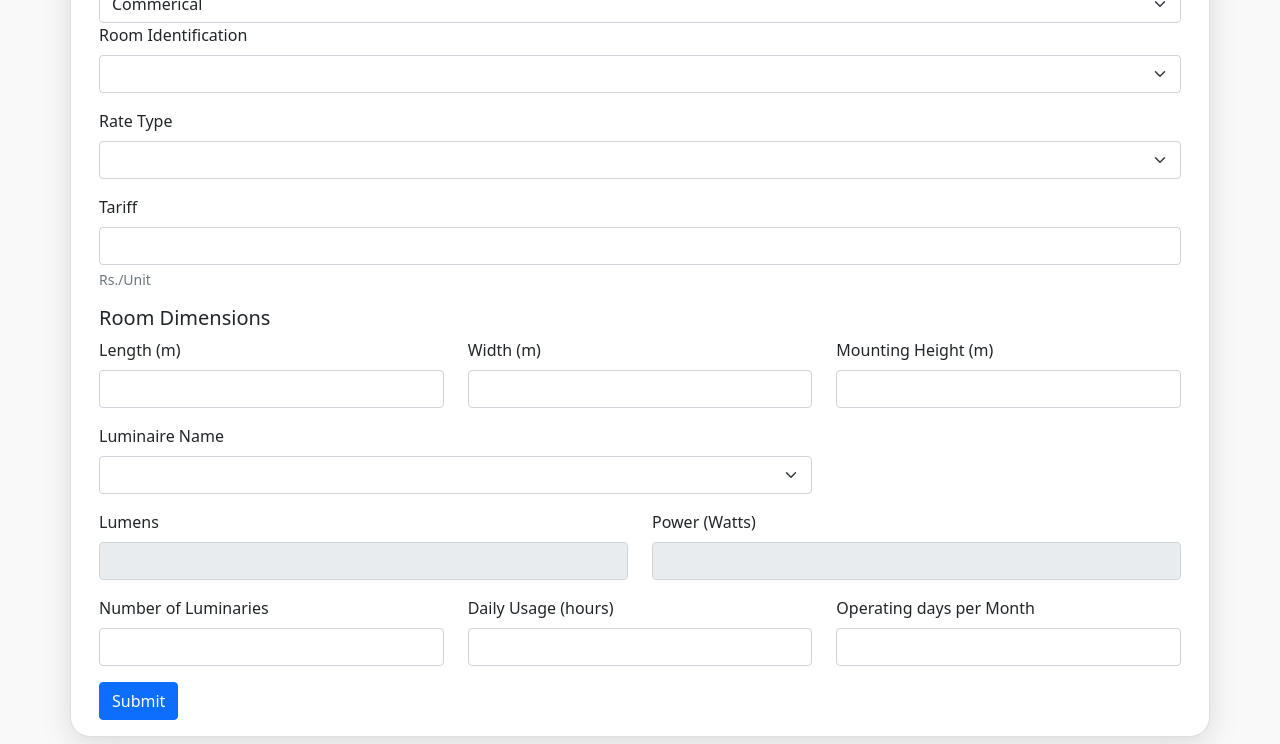
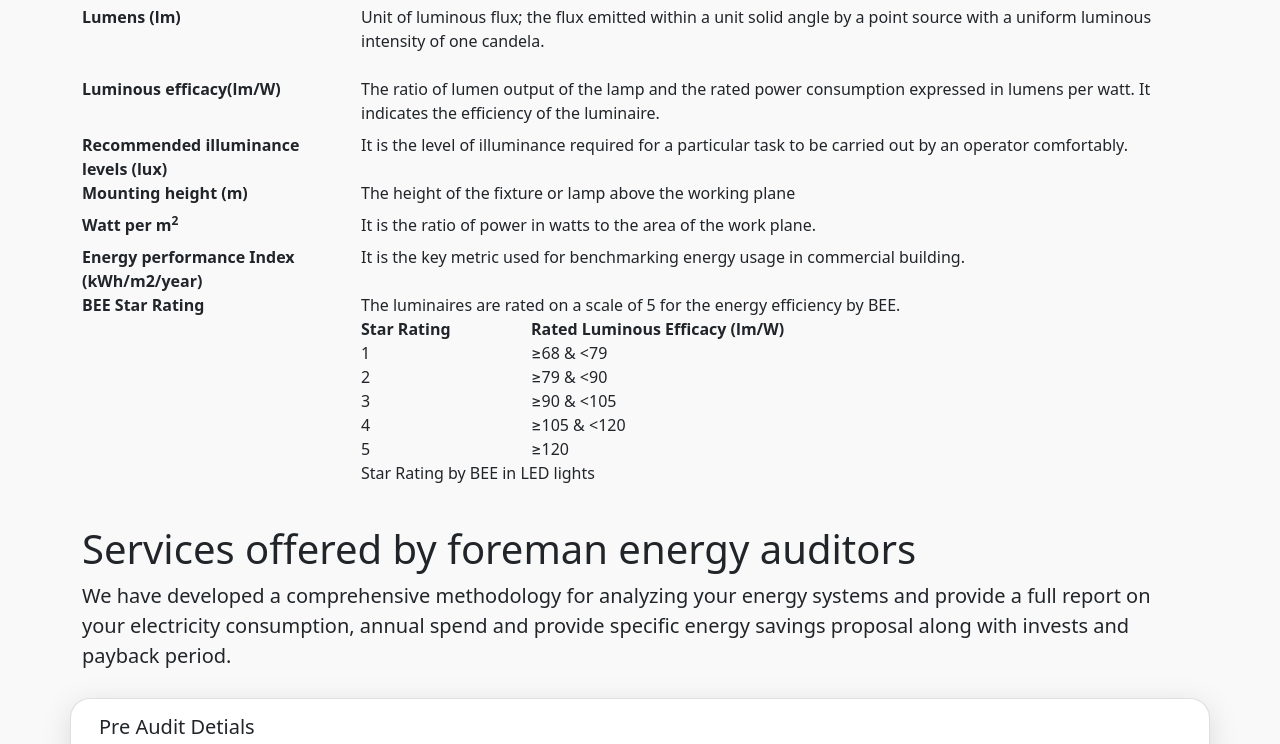
Before and after one commit to haydencordeiro/EnergyAuditSite, a plain HTML site: page light-audit.html in a window 1280 px wide. Shown: the part 315-1059 px from the top of the page. Drawn offline with nearby package versions, Linux system fonts and the light colour scheme.

Commit message:
lighting theory

```diff
--- a/light-audit.html
+++ b/light-audit.html
@@ -44,6 +44,72 @@
             <div class="col-xs-9">
                 <h1>Lighting Energy Audit</h1>
             </div>
+        </div>
+        <div class="row">
+            <h4 class="display-6">Terms Used</h4>
+            <dl class="row">
+                <dt class="col-sm-3">Luminaire</dt>
+                <dd class="col-sm-9">It is the complete lighting unit, consisting of a lamp or lamps together with the parts designed to distribute the light, position and protect the lamps, and connect the lamps to the power supply.</dd>
+
+                <dt class="col-sm-3">Lumens (lm)</dt>
+                <dd class="col-sm-9">
+                    <p>Unit of luminous flux; the flux emitted within a unit solid angle by a point source with a uniform luminous intensity of one candela. </p>
+                </dd>
+
+                <dt class="col-sm-3">Luminous efficacy(lm/W)</dt>
+                <dd class="col-sm-9">The ratio of lumen output of the lamp and the rated power consumption expressed in lumens per watt. It indicates the efficiency of the luminaire.</dd>
+
+                <dt class="col-sm-3">Recommended illuminance levels (lux)</dt>
+                <dd class="col-sm-9">It is the level of illuminance required for a particular task to be carried out by an operator comfortably.</dd>
+
+                <dt class="col-sm-3">Mounting height (m)</dt>
+                <dd class="col-sm-9">The height of the fixture or lamp above the working plane</dd>
+
+                <dt class="col-sm-3">Watt per m<sup>2</sup></dt>
+                <dd class="col-sm-9">It is the ratio of power in watts to the area of the work plane.</dd>
+
+                <dt class="col-sm-3">Energy performance Index (kWh/m2/year)</dt>
+                <dd class="col-sm-9">It is the key metric used for benchmarking energy usage in commercial building. </dd>
+
+                <dt class="col-sm-3">BEE Star Rating</dt>
+                <dd class="col-sm-9">The luminaires are rated on a scale of 5 for the energy efficiency by BEE.
+                    <table style="width: 80%;">
+                        <tr>
+                            <th>Star Rating</th>
+                            <th>Rated Luminous Efficacy (lm/W)</th>
+                        </tr>
+                        <tr>
+                            <td>1</td>
+                            <td>≥68 & <79 </td>
+                        </tr>
+                        <tr>
+                            <td>2</td>
+                            <td>≥79 & <90</td>
+                        </tr>
+                        <tr>
+                            <td>3</td>
+                            <td>≥90 & <105</td>
+                        </tr>
+                        <tr>
+                            <td>4</td>
+                            <td>≥105 & <120</td>
+                        </tr>
+                        <tr>
+                            <td>5</td>
+                            <td>≥120 </td>
+                        </tr>
+                    </table>
+                    <p>Star Rating by BEE in LED lights</p>
+                </dd>
+            </dl>
+        </div>
+        <div class="row">
+            <h4 class="display-6">Services offered by foreman energy auditors</h4>
+            <p class="lead">We have developed a comprehensive methodology for analyzing your energy systems and provide
+                a full report on your electricity consumption, annual spend and provide specific energy savings proposal
+                along with invests and payback period.
+
+            </p>
         </div>
         <div class="row justify-content-center">
             <div class="card formcard">
```
